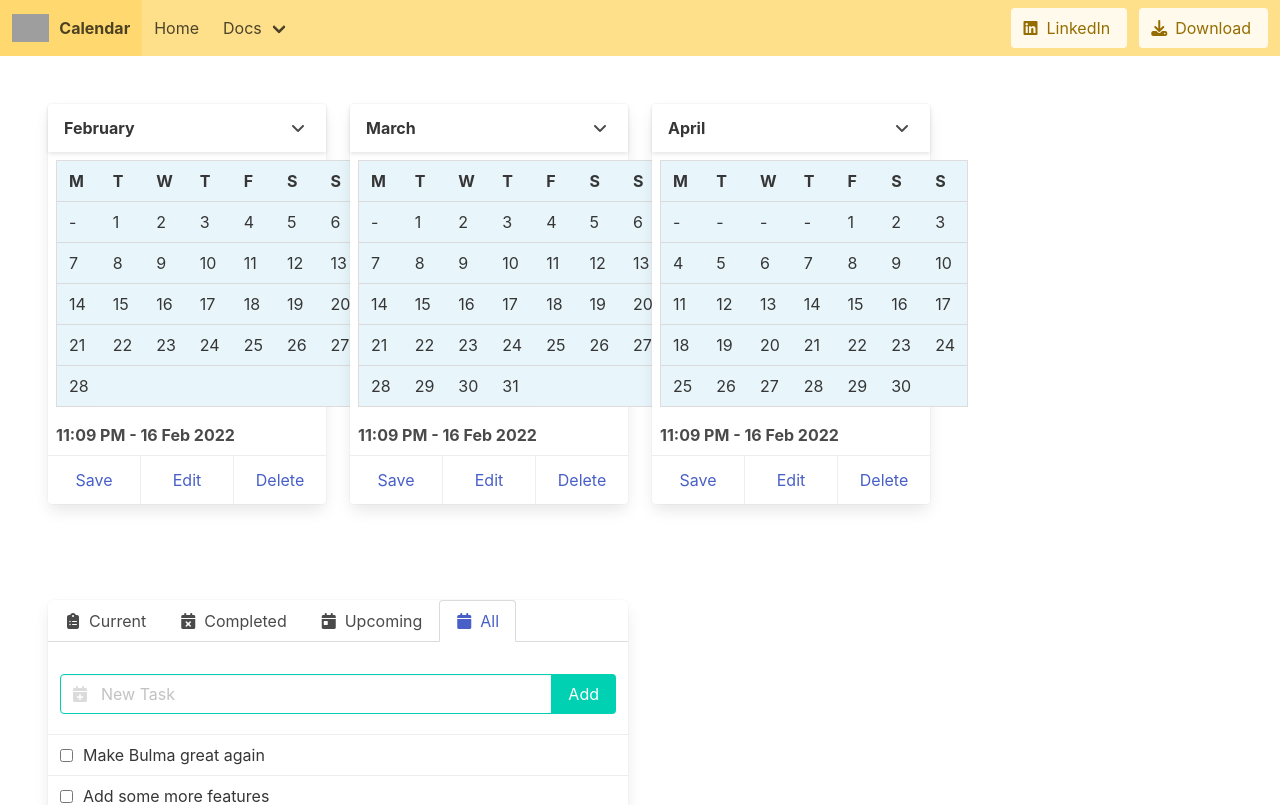
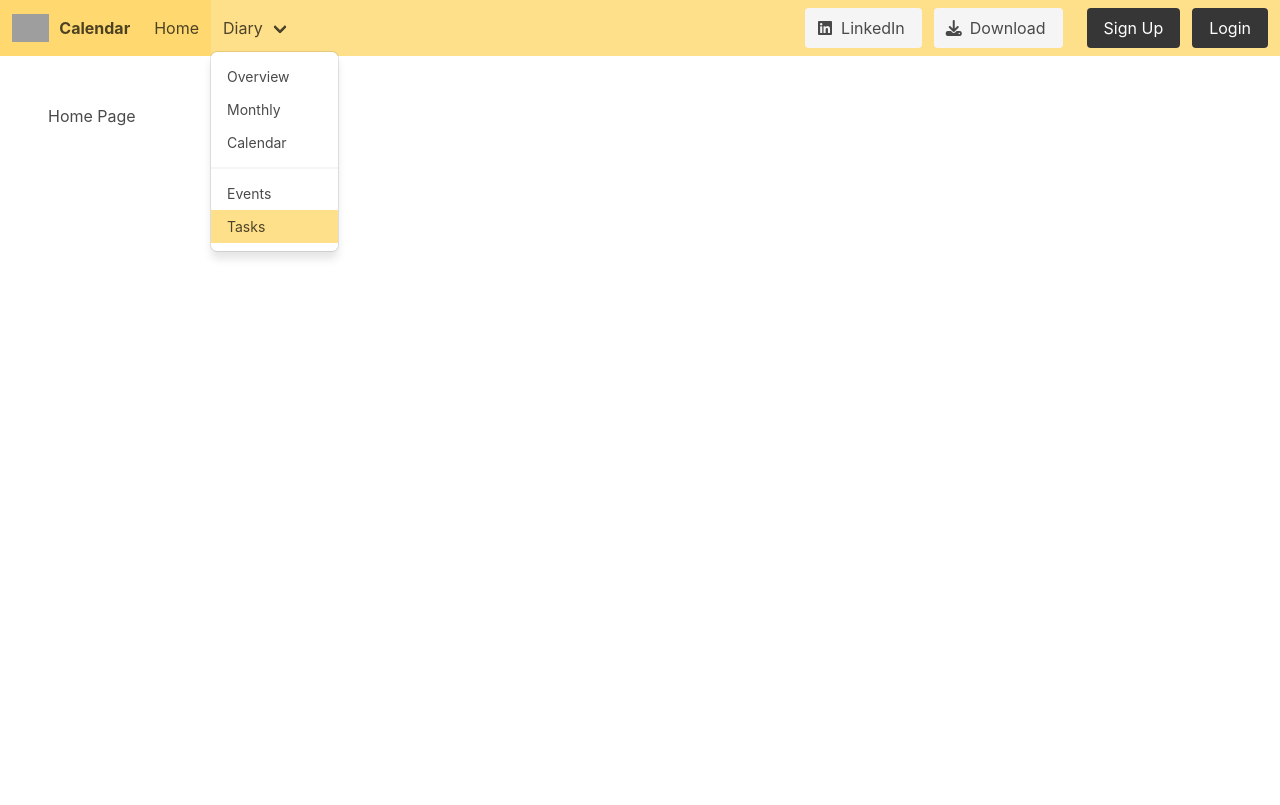
Before and after one commit to ShivangiKakkar/TO-DO-LIST1, a Vue app in the folder client/: page / in a window 1280 px wide. Shown: the top 805 px of the page. Built offline with nearby package versions, Linux system fonts and the light colour scheme; grey boxes are pictures that could not be loaded.

Commit message:
setting up router and pages

```diff
--- a/client/index.html
+++ b/client/index.html
@@ -4,7 +4,7 @@
     <meta charset="UTF-8" />
     <link rel="icon" href="/favicon.ico" />
     <meta name="viewport" content="width=device-width, initial-scale=1.0" />
-    <title>Vite App</title>
+    <title>Digital Diary</title>
   </head>
   <body>
     <div id="app"></div>
--- a/client/src/App.vue
+++ b/client/src/App.vue
@@ -6,8 +6,7 @@ import Calendar from './components/Calendar.vue';
 
 <template>
 <Nav />
-<Calendar />
-<Messages />
+<router-view />
 
 </template>
 
--- a/client/src/components/Nav.vue
+++ b/client/src/components/Nav.vue
@@ -1,4 +1,9 @@
-<script setup lang="ts"></script>
+<script setup lang="ts">
+import { ref } from 'vue';
+import { RouterLink } from 'vue-router';
+  const isOpen = ref(true);
+</script>
+
 <template>
 <nav class="navbar is-warning">
         <div class="navbar-brand">
@@ -7,45 +12,39 @@
             <span class="calendar-icon">Calendar</span>
           </a>
 
-          <div class="navbar-burger" data-target="navbarExampleTransparentExample">
+          <div class="navbar-burger" data-target="navbarExampleTransparentExample"  :class="{'is-active': isOpen}" @click="isOpen = !isOpen">
             <span></span>
             <span></span>
             <span></span>
           </div>
         </div>
 
-        <div id="navbarExampleTransparentExample" class="navbar-menu">
+        <div id="navbarExampleTransparentExample" class="navbar-menu" :class="{'is-active': isOpen}">
           <div class="navbar-start">
-            <a class="navbar-item" href="https://shivangikakkar.com/">
+            <router-link class="navbar-item" to="/">
               Home
-            </a>
+            </router-link>
             <div class="navbar-item has-dropdown is-hoverable">
-              <a class="navbar-link" href="https://bulma.io/documentation/overview/start/">
-                Docs
+              <a class="navbar-link">
+                Diary
               </a>
               <div class="navbar-dropdown is-boxed">
-                <a class="navbar-item" href="https://bulma.io/documentation/overview/start/">
+                <router-link class="navbar-item" to="/overview">
                   Overview
-                </a>
-                <a class="navbar-item" href="https://bulma.io/documentation/overview/modifiers/">
-                  Modifiers
-                </a>
-                <a class="navbar-item" href="https://bulma.io/documentation/columns/basics/">
-                  Columns
-                </a>
-                <a class="navbar-item" href="https://bulma.io/documentation/layout/container/">
-                  Layout
-                </a>
-                <a class="navbar-item" href="https://bulma.io/documentation/form/general/">
-                  Form
-                </a>
+                </router-link>
+                <router-link class="navbar-item" to="/monthly">
+                  Monthly
+                </router-link>
+                <router-link class="navbar-item" to="/calendar">
+                  Calendar
+                </router-link>
                 <hr class="navbar-divider">
-                <a class="navbar-item" href="https://bulma.io/documentation/elements/box/">
-                  Elements
-                </a>
-                <a class="navbar-item is-active" href="https://bulma.io/documentation/components/breadcrumb/">
-                  Components
-                </a>
+                <router-link class="navbar-item" to="/events">
+                  Events
+                </router-link>
+                <router-link class="navbar-item is-active" to="/tasks">
+                  Tasks
+                </router-link>
               </div>
             </div>
           </div>
@@ -54,7 +53,7 @@
             <div class="navbar-item">
               <div class="field is-grouped">
                 <p class="control">
-                  <a class="bd-tw-button button is-warning is-light" data-social-network="Twitter" data-social-action="tweet" data-social-target="https://bulma.io" target="_blank" href="https://www.linkedin.com/in/shivangikakkar15/">
+                  <a class="bd-tw-button button is-white is-light" data-social-network="Twitter" data-social-action="tweet" data-social-target="https://bulma.io" target="_blank" href="https://www.linkedin.com/in/shivangikakkar15/">
                     <span class="icon">
                       <i class="fab fa-linkedin"></i>
                     </span>
@@ -64,12 +63,26 @@
                   </a>
                 </p>
                 <p class="control">
-                  <a class="button is-warning is-light" href="https://www.calendarlabs.com/templates/2022/2022-printable-calendar-pdf-03.pdf">
+                  <a class="button is-white is-light" href="https://www.calendarlabs.com/templates/2022/2022-printable-calendar-pdf-03.pdf">
                     <span class="icon">
                       <i class="fas fa-download"></i>
                     </span>
                     <span>Download</span>
                   </a>
+                </p>
+              </div>
+            </div>
+            <div class="navbar-item">
+              <div class="field is-grouped">
+                <p class="control">
+                  <router-link class="button is-dark" to="/signup">
+                    <span>Sign Up</span>
+                  </router-link>
+                </p>
+                <p class="control">
+                  <router-link class="button is-dark" to="/login">
+                    <span>Login</span>
+                  </router-link>
                 </p>
               </div>
             </div>
--- a/client/src/main.ts
+++ b/client/src/main.ts
@@ -2,5 +2,6 @@ import { createApp } from 'vue';
 import "bulma";
 import "@fortawesome/fontawesome-free/css/all.css";
 import App from './App.vue';
+import router from './router'
 
-createApp(App).mount('#app');
+createApp(App).use(router).mount('#app');
--- /dev/null
+++ b/client/src/models/session.ts
@@ -0,0 +1,12 @@
+import router from "../router";
+
+const session = {
+    user: null as any,
+}
+
+export async function Login(username: string, password: string) {
+    session.user = {username, password};
+    router.push('/');
+}
+
+export default session;
--- /dev/null
+++ b/client/src/pages/Generic.vue
@@ -0,0 +1,17 @@
+<script setup lang="ts">
+import { defineProps } from 'vue';
+    const props=defineProps({
+        title: {
+            type: String,
+            default: "Hello World"
+        }
+    });
+</script>
+<template>
+    <div class="section">
+        <h1 class="title">{{props.title}}</h1>
+
+    </div>
+</template>
+<style scoped>
+</style>
--- /dev/null
+++ b/client/src/pages/Home.vue
@@ -0,0 +1,12 @@
+<script setup lang="ts">
+</script>
+
+<template>
+    <div class="section">
+        <h1>Home Page</h1>
+
+    </div>
+</template>
+
+<style scoped>
+</style>
--- /dev/null
+++ b/client/src/pages/Login.vue
@@ -0,0 +1,21 @@
+<script setup lang="ts">
+import { Login } from '../models/session';
+    function login()
+    {
+        Login('Shivangi Kakkar', 'coffee')
+    }
+</script>
+<template>
+    <div class="section">
+        <h1 class="title">Login Page</h1>
+        <button class="button is-warning" @click="login">
+            <span class="icon">
+                <i class="fa fa-sign-in"></i>
+            </span>
+            <span>Login</span>
+        </button>
+
+    </div>
+</template>
+<style scoped>
+</style>
--- /dev/null
+++ b/client/src/router/index.ts
@@ -0,0 +1,42 @@
+import { createRouter, createWebHistory, RouteRecord, RouteRecordRaw } from "vue-router";
+
+import Home from '../pages/Home.vue';
+import Messages from '../pages/Messages.vue';
+import Login from '../pages/Login.vue';
+import Generic from '../pages/Generic.vue';
+import session from '../models/session';
+import Calendar from '../components/Calendar.vue';
+// 2. Define some routes
+// Each route should map to a component.
+// We'll talk about nested routes later.
+
+const routes: RouteRecordRaw[ ] = [
+  { path: '/', component: Home },
+  { path: '/overview', component: Generic, props: { title: "Overview Page!" } },
+  { path: '/monthly', component: Generic, props: { title: "Monthly Page" } },
+  { path: '/calendar', component: Calendar },
+  { path: '/events', component: Messages },
+  { path: '/tasks', component: Generic, props: { title: "Tasks Page!" } },
+  { path: '/login', component: Login },
+  { path: '/signup', component: Generic, props: { title: "Signup Page" } },
+]
+// 3. Create the router instance and pass the `routes` option
+// You can pass in additional options here, but let's
+// keep it simple for now.
+
+const router = createRouter({
+  // 4. Provide the history implementation to use. We are using the hash history for simplicity here.
+  history: createWebHistory(),
+  routes,
+  linkActiveClass: 'is-active', // short for `routes: routes`
+})
+//Guards
+router.beforeEach((to, from) => {
+    if(['/overview'].includes(to.path)) {
+        if(!session.user) {
+            return '/login';
+        }
+    }
+})
+
+export default router;
```
